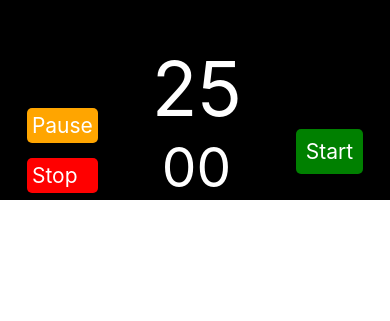
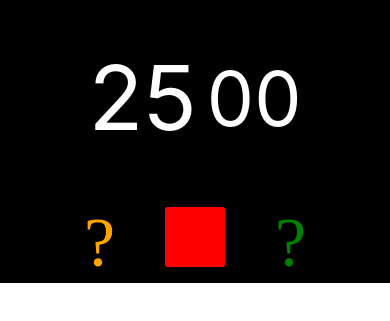
Before and after one commit to dmmaia/pomodoro-timer-app, a React Native app: screen / in a window 390 px wide. Shown: the part 107-428 px from the top of the page. Built offline with nearby package versions, Linux system fonts and the light colour scheme.

Commit message:
Change buttons text to icons

```diff
--- a/package.json
+++ b/package.json
@@ -11,7 +11,8 @@
   },
   "dependencies": {
     "react": "16.13.1",
-    "react-native": "0.63.3"
+    "react-native": "0.63.3",
+    "react-native-vector-icons": "^7.1.0"
   },
   "devDependencies": {
     "@babel/core": "^7.11.6",
--- a/src/components/Timer.js
+++ b/src/components/Timer.js
@@ -1,5 +1,7 @@
 import React, {useState, useEffect} from 'react';
 import {View, Text, StyleSheet, TouchableOpacity} from 'react-native';
+import Icon from 'react-native-vector-icons/AntDesign';
+import IconAw from 'react-native-vector-icons/FontAwesome';
 
 const Timer = () => {
   const [minutes, setMinutes] = useState(25);
@@ -52,20 +54,6 @@ const Timer = () => {
 
   return (
     <View style={styles.mainView}>
-      <View style={styles.boxButton}>
-        <TouchableOpacity
-          style={styles.pauseButton}
-          onPress={() => setStatus(false)}>
-          <Text style={styles.buttonText}>Pause</Text>
-        </TouchableOpacity>
-
-        <TouchableOpacity
-          style={styles.stopButton}
-          onPress={() => handleStop()}>
-          <Text style={styles.buttonText}>Stop</Text>
-        </TouchableOpacity>
-      </View>
-
       <View style={styles.boxTimer}>
         <Text style={styles.minutesField}>
           {zeroforMinutes}
@@ -79,9 +67,20 @@ const Timer = () => {
 
       <View style={styles.boxButton}>
         <TouchableOpacity
+          style={styles.pauseButton}
+          onPress={() => setStatus(false)}>
+          <Icon name="pausecircle" size={70} color="orange" />
+        </TouchableOpacity>
+        <TouchableOpacity
+          style={styles.stopButton}
+          onPress={() => handleStop()}>
+          <IconAw name="stop" size={70} color="red" />
+        </TouchableOpacity>
+
+        <TouchableOpacity
           style={styles.startButton}
           onPress={() => setStatus(true)}>
-          <Text style={styles.buttonText}>Start</Text>
+          <Icon name="play" size={70} color="green" />
         </TouchableOpacity>
       </View>
     </View>
@@ -92,36 +91,28 @@ export default Timer;
 
 const styles = StyleSheet.create({
   mainView: {
-    flexDirection: 'row',
-    justifyContent: 'space-around',
+    flexDirection: 'column',
+    justifyContent: 'flex-start',
+    alignItems: 'center',
     height: 100 + '%',
     backgroundColor: 'black',
     paddingTop: 150,
   },
   boxButton: {
     marginTop: 50,
-    flexDirection: 'column',
+    flexDirection: 'row',
   },
   boxTimer: {
-    flexDirection: 'column',
+    flexDirection: 'row',
   },
   startButton: {
-    padding: 10,
-    backgroundColor: 'green',
-    marginTop: 36,
-    borderRadius: 5,
+    marginLeft: 50,
   },
   pauseButton: {
-    padding: 5,
-    backgroundColor: 'orange',
-    marginTop: 15,
-    borderRadius: 5,
+    margin: 0,
   },
   stopButton: {
-    padding: 5,
-    backgroundColor: 'red',
-    marginTop: 15,
-    borderRadius: 5,
+    marginLeft: 50,
   },
   buttonText: {
     color: 'white',
@@ -129,11 +120,12 @@ const styles = StyleSheet.create({
   },
   minutesField: {
     color: 'white',
-    fontSize: 75,
+    fontSize: 90,
   },
   secondsField: {
     color: 'white',
-    fontSize: 55,
+    fontSize: 75,
     marginLeft: 10,
+    marginTop: 10,
   },
 });
```
Also changed, not shown: 22 other files (tests, documents, lock files or other folders).
